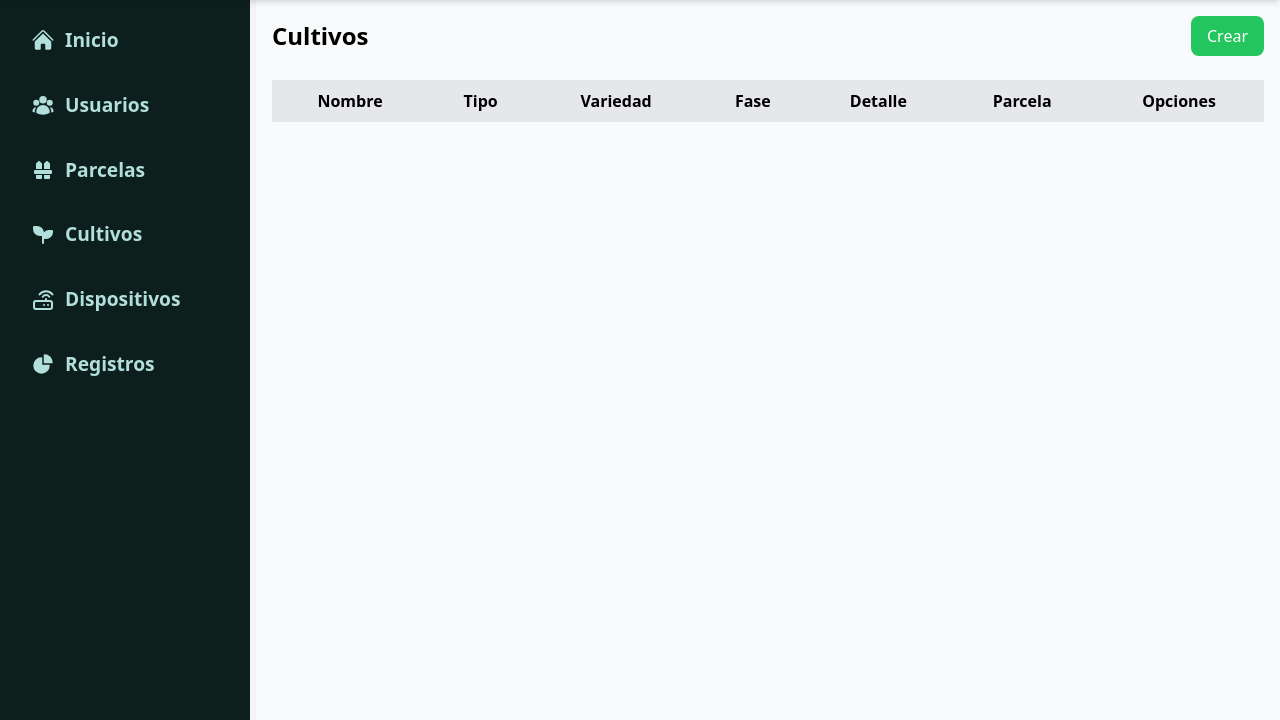
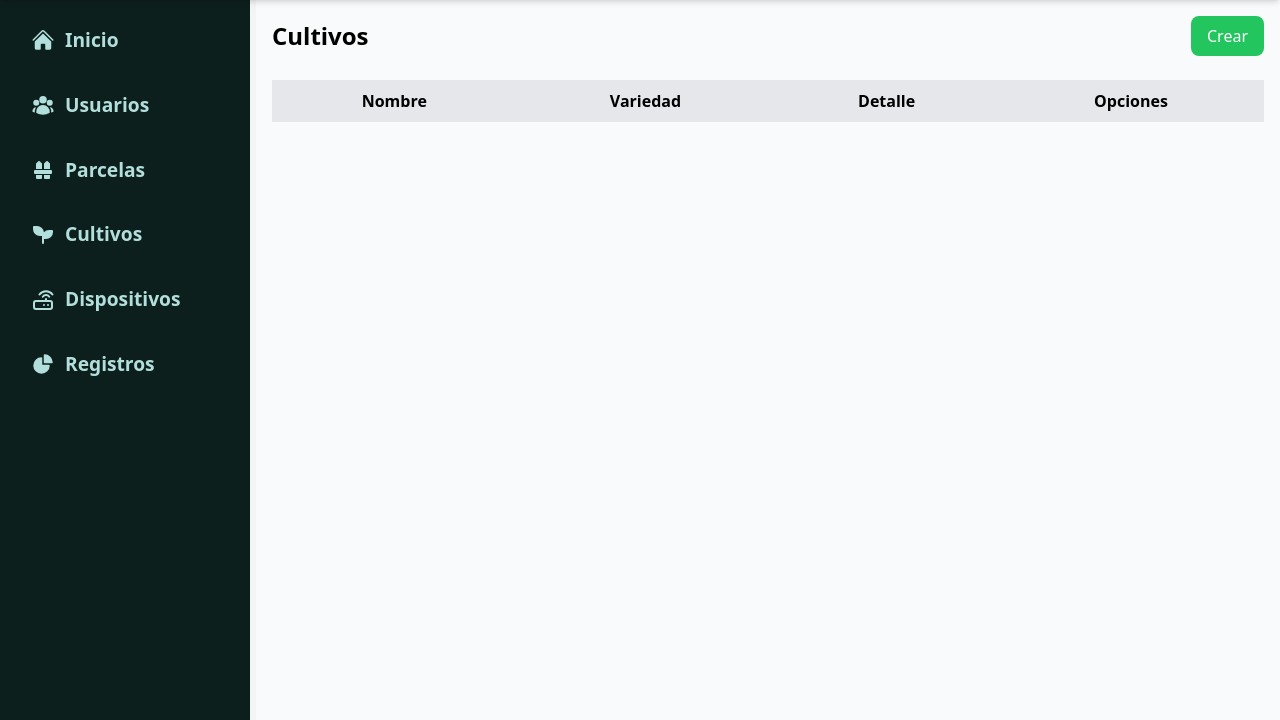
Before and after one commit to eigonzalezrojas/eca_agro_system, a Flask app: page /admin/cultivo/mostrar in a window 1280 px wide. Shown: the part 80-800 px from the top of the page. Run offline with Flask 3, Linux system fonts and the light colour scheme; lists and menus that the app fills with data are empty; some libraries are stand-ins or nearby versions.

Commit message:
CRUD Cultivo done

```diff
--- a/app/routes/cultivo.py
+++ b/app/routes/cultivo.py
@@ -1,5 +1,5 @@
 from flask import Blueprint, render_template, redirect, url_for, request, flash
-from app.models import Cultivo, Parcela
+from app.models import Cultivo
 from app.extensions import db
 
 cultivo = Blueprint('cultivo', __name__)
@@ -7,17 +7,14 @@ cultivo = Blueprint('cultivo', __name__)
 @cultivo.route('/mostrar')
 def cultivos():
     cultivos = Cultivo.query.all()
-    parcelas = Parcela.query.all()
-    return render_template('sections/admin/cultivos.html', cultivos=cultivos, parcelas=parcelas)
+    return render_template('sections/admin/cultivos.html', cultivos=cultivos)
+
 
 @cultivo.route('/crear', methods=['POST'])
 def crear_cultivo():
     nombre = request.form['nombre']
-    tipo = request.form['tipo']
     variedad = request.form['variedad']
-    fase = request.form['fase']
     detalle = request.form['detalle']
-    fk_parcela = request.form['parcela']
 
     errores = []
 
@@ -25,25 +22,9 @@ def crear_cultivo():
     if not nombre:
         errores.append("El nombre de cultivo es obligatorio.")
 
-    # Validar tipo
-    if not tipo:
-        errores.append("El tipo de cultivo es obligatorio.")
-
     # Validar variedad
     if not variedad:
         errores.append("La variedad de cultivo es obligatorio.")
-
-    # Validar fase
-    if not fase:
-        errores.append("La fase de cultivo es obligatorio.")
-
-    # Validar detalle
-    if not detalle:
-        errores.append("El detalle de cultivo es obligatorio.")
-
-    # Validar parcela
-    if not fk_parcela:
-        errores.append("Debe seleccionar una parcela.")
 
     if errores:
         # Si hay errores, mostramos los mensajes y redirigimos
@@ -54,10 +35,7 @@ def crear_cultivo():
     # Crear Cultivo
     nuevo_cultivo = Cultivo(
         nombre=nombre,
-        tipo=tipo,
         variedad=variedad,
-        fase=fase,
-        fk_parcela=fk_parcela,
         detalle=detalle
     )
 
@@ -74,12 +52,43 @@ def crear_cultivo():
         db.session.close()
         return redirect(url_for('cultivo.cultivos'))
 
-@cultivo.route('/cultivos/editar/<int:id>', methods=['POST'])
+
+@cultivo.route('/editar/<int:id>', methods=['POST'])
 def editar_cultivo(id):
-    # Implementar lógica para editar un cultivo
-    pass
+    cultivo = Cultivo.query.get_or_404(id)
 
-@cultivo.route('/cultivos/eliminar/<int:id>', methods=['POST'])
+    # Actualizar los datos del cultivo
+    cultivo.nombre = request.form.get('editNombre', cultivo.nombre)
+    cultivo.variedad = request.form.get('editVariedad', cultivo.variedad)
+    cultivo.detalle = request.form.get('editDetalle', cultivo.detalle)
+
+    db.session.commit()
+    flash('cultivo actualizado exitosamente', 'success')
+    return redirect(url_for('cultivo.cultivos'))
+
+
+@cultivo.route('/eliminar/<int:id>', methods=['POST'])
 def eliminar_cultivo(id):
-    # Implementar lógica para eliminar un cultivo
-    pass
+    cultivo = Cultivo.query.get_or_404(id)
+    if not cultivo:
+        return {"error": f"Cultivo con id {id} no encontrado"}, 404
+
+    db.session.delete(cultivo)
+    db.session.commit()
+    flash('Cultivo eliminado exitosamente', 'success')
+    return redirect(url_for('cultivo.cultivos'))
+
+
+@cultivo.route('/buscar/<id>', methods=['GET'])
+def obtener_cultivo(id):
+    cultivo = Cultivo.query.filter_by(id=id).first()
+
+    if not cultivo:
+        return {"error": f"Cultivo con id {id} no encontrado"}, 404
+
+    return {
+        "id": cultivo.id,
+        "nombre": cultivo.nombre,
+        "variedad": cultivo.variedad,
+        "detalle": cultivo.detalle
+    }
--- a/app/templates/auth/login.html
+++ b/app/templates/auth/login.html
@@ -34,12 +34,12 @@
                     class="mt-1 block w-full px-3 py-2 border border-gray-300 rounded-md shadow-sm focus:outline-none focus:ring-indigo-500 focus:border-indigo-500 sm:text-sm">
             </div>
             <button type="submit"
-                class="w-full bg-indigo-600 text-white py-2 px-4 rounded-md hover:bg-indigo-700 focus:outline-none focus:ring-2 focus:ring-indigo-500 focus:ring-offset-2">
+                class="w-full bg-green-700 text-white py-2 px-4 rounded-md hover:bg-green-500 focus:outline-none focus:ring-2 focus:ring-indigo-500 focus:ring-offset-2" id="btn_login">
                 Iniciar Sesión
             </button>
         </form>
         <p class="mt-4 text-sm text-center text-gray-600">
-            ¿Olvidaste tu contraseña? <a href="#" class="text-indigo-600 hover:underline">Recupérala aquí</a>
+            ¿Olvidaste tu contraseña? <a href="#" class="text-green-700 hover:underline">Recupérala aquí</a>
         </p>
     </div>
 </body>
--- a/app/templates/sections/admin/cultivos.html
+++ b/app/templates/sections/admin/cultivos.html
@@ -24,26 +24,20 @@
     <table class="min-w-full bg-white border border-gray-200">
         <thead>
             <tr>
-                <th class="py-2 px-4 bg-gray-200 border">Nombre</th>
-                <th class="py-2 px-4 bg-gray-200 border">Tipo</th>
-                <th class="py-2 px-4 bg-gray-200 border">Variedad</th>
-                <th class="py-2 px-4 bg-gray-200 border">Fase</th>
-                <th class="py-2 px-4 bg-gray-200 border">Detalle</th>
-                <th class="py-2 px-4 bg-gray-200 border">Parcela</th>
-                <th class="py-2 px-4 bg-gray-200 border">Opciones</th>
+                <th class="py-2 px-4 bg-gray-200 border text-center">Nombre</th>
+                <th class="py-2 px-4 bg-gray-200 border text-center">Variedad</th>
+                <th class="py-2 px-4 bg-gray-200 border text-center">Detalle</th>
+                <th class="py-2 px-4 bg-gray-200 border text-center">Opciones</th>
             </tr>
         </thead>
         <tbody>
             {% for cultivo in cultivos %}
             <tr>
-                <td class="border px-4 py-2">{{ cultivo.nombre }}</td>
-                <td class="border px-4 py-2">{{ cultivo.tipo }}</td>
-                <td class="border px-4 py-2">{{ cultivo.variedad }}</td>
-                <td class="border px-4 py-2">{{ cultivo.fase }}</td>
-                <td class="border px-4 py-2">{{ cultivo.detalle }}</td>
-                <td class="border px-4 py-2">{{ cultivo.parcela.nombre }}</td>
+                <td class="border px-4 py-2 text-center">{{ cultivo.nombre }}</td>
+                <td class="border px-4 py-2 text-center">{{ cultivo.variedad }}</td>
+                <td class="border px-4 py-2 text-center">{{ cultivo.detalle }}</td>
                 <td class="border px-4 py-2">
-                    <div class="flex space-x-2">
+                    <div class="flex justify-center space-x-2">
                         <button class="btn-edit bg-blue-500 text-white p-2 rounded" onclick="openEditCultivoModal('{{ cultivo.id }}')">
                             <svg xmlns="http://www.w3.org/2000/svg" class="h-5 w-5" viewBox="0 0 20 20" fill="currentColor">
                                 <path d="M17.414 2.586a2 2 0 00-2.828 0L13 4.172 15.828 7l1.586-1.586a2 2 0 000-2.828zM12 5l3 3-9 9H3v-3l9-9z"/>
@@ -68,31 +62,15 @@
             <form method="POST" action="{{ url_for('cultivo.crear_cultivo') }}">
                 <div class="mb-4">
                     <label for="nombre" class="block text-gray-700">Nombre</label>
-                    <input type="text" name="nombre" id="nombre" class="w-full px-3 py-2 border rounded-lg" required>
-                </div>
-                <div class="mb-4">
-                    <label for="tipo" class="block text-gray-700">Tipo</label>
-                    <input type="text" name="tipo" id="tipo" class="w-full px-3 py-2 border rounded-lg" maxlength="100" required>
+                    <input type="text" name="nombre" id="nombre" class="w-full px-3 py-2 border rounded-lg" maxlength="50" required>
                 </div>
                 <div class="mb-4">
                     <label for="variedad" class="block text-gray-700">Variedad</label>
-                    <input type="text" name="variedad" id="variedad" class="w-full px-3 py-2 border rounded-lg" maxlength="100" required>
-                </div>
-                <div class="mb-4">
-                    <label for="fase" class="block text-gray-700">Fase</label>
-                    <input type="text" name="fase" id="fase" class="w-full px-3 py-2 border rounded-lg" maxlength="100" required>
+                    <input type="text" name="variedad" id="variedad" class="w-full px-3 py-2 border rounded-lg" maxlength="50" required>
                 </div>
                 <div class="mb-4">
                     <label for="detalle" class="block text-gray-700">Detalle</label>
-                    <input type="text" name="detalle" id="detalle" class="w-full px-3 py-2 border rounded-lg" maxlength="100" required>
-                </div>
-                <div class="mb-4">
-                    <label for="parcela" class="block text-gray-700">Parcela</label>
-                    <select name="parcela" id="parcela" class="w-full px-3 py-2 border rounded-lg" required>
-                        {% for parcela in parcelas %}
-                            <option value="{{ parcela.id}}">{{ parcela.nombre }}</option>
-                        {% endfor %}
-                    </select>
+                    <input type="text" name="detalle" id="detalle" class="w-full px-3 py-2 border rounded-lg" maxlength="200">
                 </div>
                 <div class="flex justify-end">
                     <button type="button" id="closeCultivoModal" class="bg-gray-500 text-white py-2 px-4 rounded-lg mr-2">Cancelar</button>
@@ -101,4 +79,44 @@
             </form>
         </div>
     </div>
+
+    <!-- Modal editar culivo -->
+    <div id="editCultivoModal" class="hidden fixed inset-0 bg-gray-800 bg-opacity-50 flex items-center justify-center">
+        <div class="bg-white p-6 rounded shadow-lg w-1/3">
+            <h2 class="text-xl font-bold mb-4">Editar Ecultivo</h2>
+            <form id="editCultivoForm" method="POST">
+                <input type="hidden" name="idCultivo" id="idCultivo">
+                <div class="mb-4">
+                    <label for="editNombre" class="block text-sm font-medium">Nombre</label>
+                    <input type="text" id="editNombre" name="editNombre" class="w-full border rounded px-3 py-2">
+                </div>
+                <div class="mb-4">
+                    <label for="editVariedad" class="block text-sm font-medium">Variedad</label>
+                    <input type="text" id="editVariedad" name="editVariedad" class="w-full border rounded px-3 py-2">
+                </div>
+                <div class="mb-4">
+                    <label for="editDetalle" class="block text-sm font-medium">Detalle</label>
+                    <input type="text" id="editDetalle" name="editDetalle" class="w-full border rounded px-3 py-2">
+                </div>
+                <div class="flex justify-end">
+                    <button type="button" class="bg-gray-500 text-white px-4 py-2 rounded mr-2" onclick="closeEditCultivoModal()">Cancelar</button>
+                    <button type="submit" class="bg-blue-500 text-white px-4 py-2 rounded">Guardar</button>
+                </div>
+            </form>
+        </div>
+    </div>
+
+    <!-- Modal eliminar Cultivo -->
+    <div id="deleteCultivoModal" class="hidden fixed inset-0 bg-gray-800 bg-opacity-50 flex items-center justify-center">
+        <div class="bg-white p-6 rounded shadow-lg w-1/3">
+            <h2 class="text-xl font-bold mb-4">Eliminar Cultivo</h2>
+            <p>¿Estás seguro de que deseas eliminar el cultivo?</p>
+            <form id="deleteCultivoForm" method="POST">
+                <div class="flex justify-end mt-4">
+                    <button type="button" class="bg-gray-500 text-white px-4 py-2 rounded mr-2" onclick="closeDeleteCultivoModal()">Cancelar</button>
+                    <button type="submit" class="bg-red-500 text-white px-4 py-2 rounded">Eliminar</button>
+                </div>
+            </form>
+        </div>
+    </div>
 {% endblock %}
```
Also changed, not shown: app/models.py (+10 -33 lines), app/static/js/admin_cultivo.js (+45 -0 lines).
